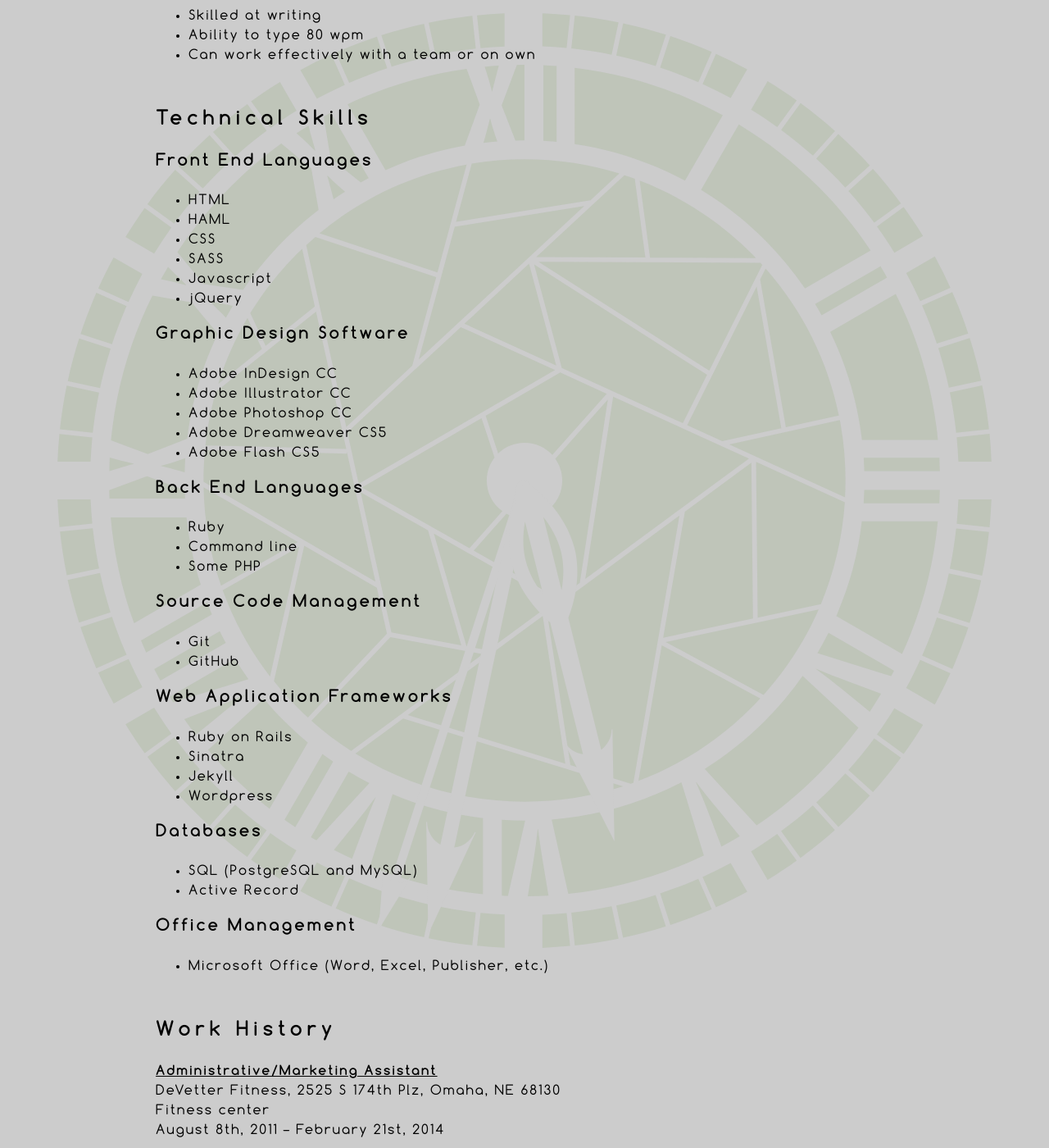
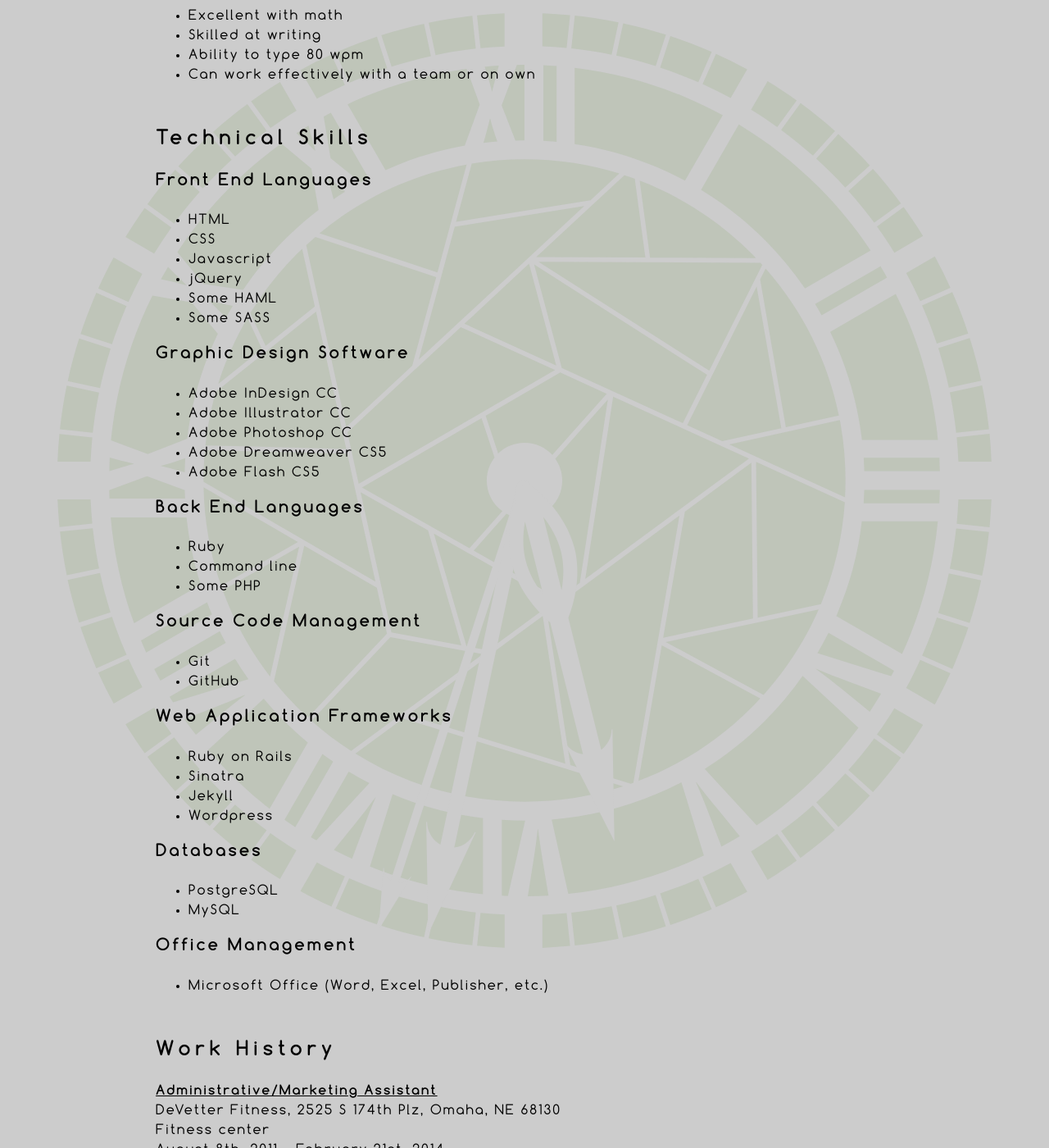
Before and after one commit to Caraheacock/caraheacock.github.io, a Jekyll site: the page built from resume.html, in a window 1280 px wide and 1400 px high, scrolled down 455 px. Shown: the whole window at 82% size. Built offline with Jekyll 4.4.1, drawn with Linux system fonts in a browser that asks for light colours; Markdown is read by kramdown in place of the engine named in the settings; some of the changed text lies outside the part shown.

Commit message:
More resume edits

```diff
--- a/resume.html
+++ b/resume.html
@@ -22,11 +23,11 @@ title: Cara Heacock | Resume
 <h4>Front End Languages</h4>
 <ul>
   <li>HTML</li>
-  <li>HAML</li>
   <li>CSS</li>
-  <li>SASS</li>
   <li>Javascript</li>
   <li>jQuery</li>
+  <li>Some HAML</li>
+  <li>Some SASS</li>
 </ul>
 
 <h4>Graphic Design Software</h4>
@@ -61,8 +62,8 @@ title: Cara Heacock | Resume
 
 <h4>Databases</h4>
 <ul>
-  <li>SQL (PostgreSQL and MySQL)</li>
-  <li>Active Record</li>
+  <li>PostgreSQL</li>
+  <li>MySQL</li>
 </ul>
 
 <h4>Office Management</h4>
```
Also changed, not shown: other parts of resume.html (+4 -2 lines).
